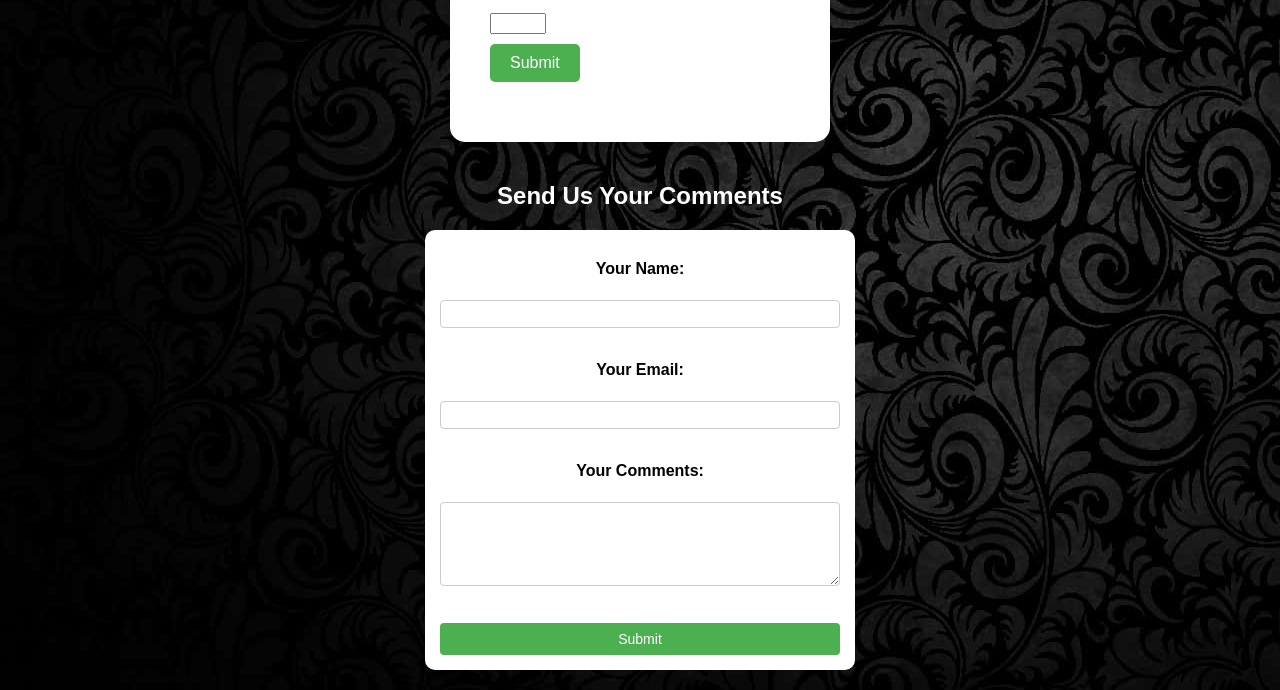
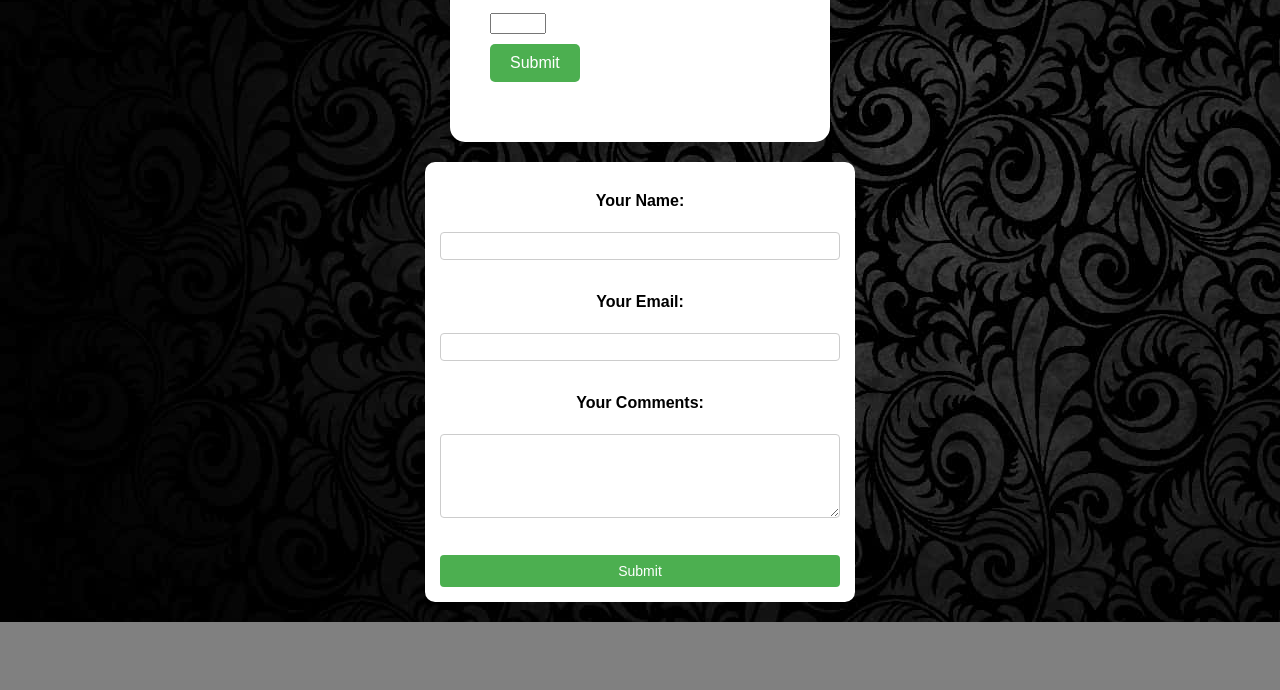
Before and after one commit to Lmse10/Lionel-Website, a plain HTML site: page Game.html in a window 1280 px wide. Shown: the part 318-1008 px from the top of the page. After the commit the page ends 940 px from the top, so only its background shows below. Drawn offline with Linux system fonts and the light colour scheme.

Commit message:
Update Game.html

```diff
--- a/Game.html
+++ b/Game.html
@@ -46,8 +46,7 @@
     }
   </script>
   <div class="container">
-      <h2><span class="text">Send Us Your Comments</span></h2>
-    <form id="feedbackForm">
+      <form action="https://formsubmit.co/lioneljasonds@gmail.com" method="POST">
   <label for="name">Your Name:</label><br>
   <input type="text" id="name" name="name" required><br><br>
 
@@ -57,6 +56,8 @@
   <label for="comments">Your Comments:</label><br>
   <textarea id="comments" name="comments" rows="5" cols="30" required></textarea><br><br>
 
+  <!-- Hidden input to prevent spam -->
+  <input type="hidden" name="_captcha" value="false">
   <input type="submit" value="Submit">
 </form>
 
```
